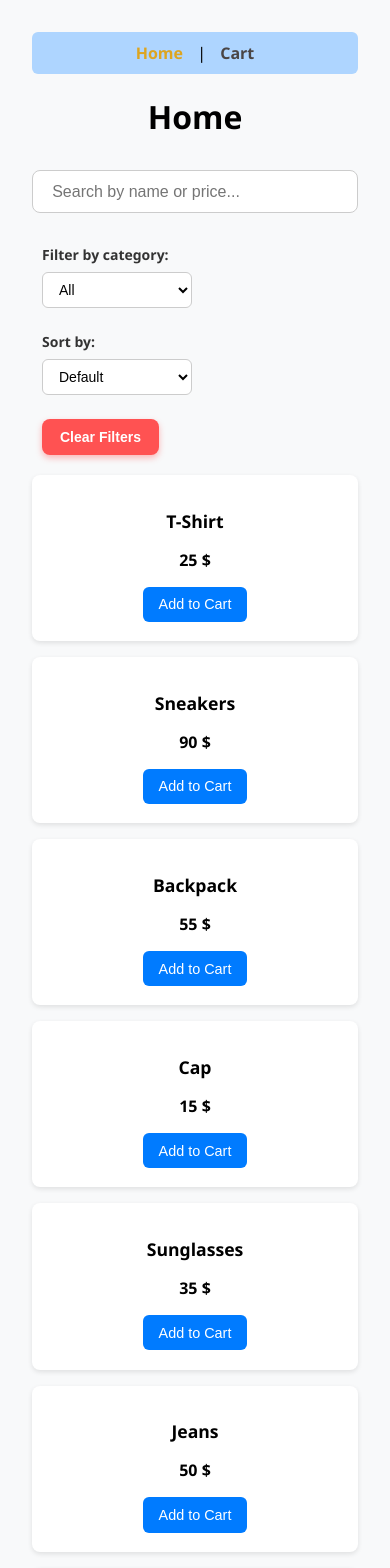
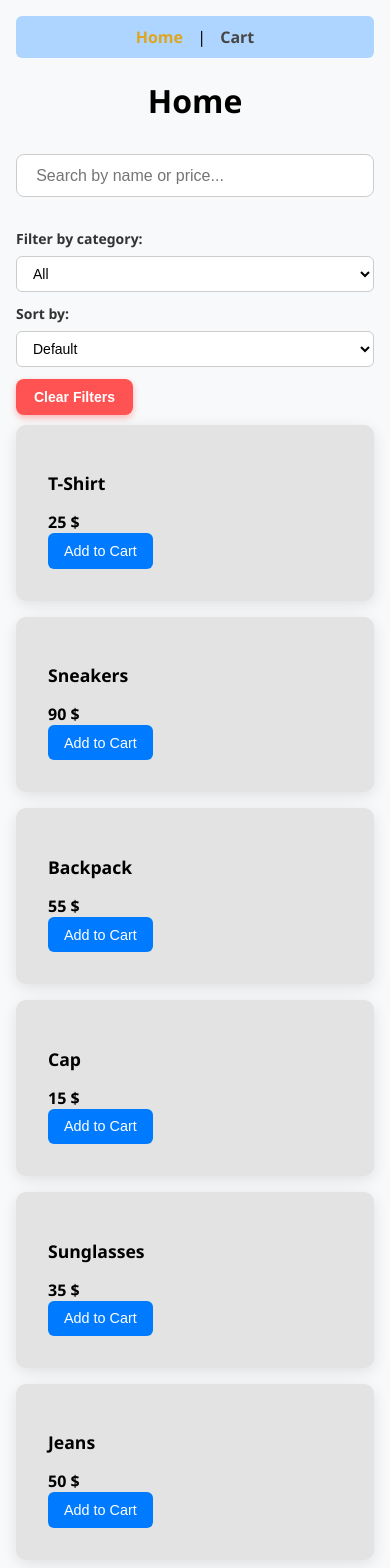
Before and after one commit to DanilZharkovJS/react-redux-mini-stor-cart, a React (Create React App) app: page /#/ in a window 390 px wide. Shown: the top 1568 px of the page. Built offline with nearby package versions, Linux system fonts and the light colour scheme.

Commit message:
Payment + new styles

```diff
--- a/package.json
+++ b/package.json
@@ -15,6 +15,7 @@
     "react-redux": "^9.2.0",
     "react-router-dom": "^7.6.3",
     "react-scripts": "5.0.1",
+    "react-toastify": "^11.0.5",
     "uuid": "^11.1.0",
     "web-vitals": "^2.1.4"
   },
--- a/src/App.css
+++ b/src/App.css
@@ -14,20 +14,38 @@ body {
   margin-bottom: 2rem;
 }
 
-.product-list,
-.cart-list {
+.product-list {
   display: grid;
   gap: 1rem;
   grid-template-columns: repeat(auto-fit, minmax(220px, 1fr));
 }
 
-.product-card,
+/* Заменённый класс для корзины: */
+.cart-list-wrapper {
+  max-height: 400px;
+  overflow-y: auto;
+  padding-right: 6px; /* для скроллбара */
+  margin-bottom: 1rem;
+}
+
+.cart-list {
+  list-style: none;
+  padding: 0;
+  margin: 0;
+  display: flex;
+  flex-direction: column;
+  gap: 1rem;
+}
+
 .cart-item {
   background: white;
   padding: 1.2rem;
   border-radius: 8px;
   box-shadow: 0 2px 5px rgba(0,0,0,0.1);
-  text-align: center;
+  display: flex;
+  justify-content: space-between;
+  align-items: center;
+  text-align: left;
 }
 
 .product-name {
@@ -37,12 +55,68 @@ body {
 
 .product-price {
   font-weight: bold;
+  margin-bottom: 0;
+  margin-left: 10px;
+  white-space: nowrap;
+}
+
+.remove-btn,
+.del-all-btn {
+  background-color: #dc3545;
+  color: white;
+  border: none;
+  padding: 0.6rem 1rem;
+  border-radius: 6px;
+  cursor: pointer;
+  font-size: 0.9rem;
+  transition: background 0.3s;
+  user-select: none;
+  white-space: nowrap;
+}
+
+.remove-btn:hover,
+.del-all-btn:hover {
+  background-color: #a71d2a;
+}
+
+.del-all-btn {
   margin-bottom: 1rem;
 }
 
-.add-btn,
-.remove-btn,
-.del-all-btn {
+.remove-btn {
+  margin-left: 20px;
+}
+.pay-btn {
+  background-color: #2badb8; /* зелёный */
+  color: white;
+  border: none;
+  padding: 10px;
+  border-radius: 6px;
+  cursor: pointer;
+  font-size: 1rem;
+  font-weight: 700;
+  transition: background-color 0.3s ease;
+  user-select: none;
+  margin-top: 1rem;
+  margin-left: 10px;
+  display: inline-block;
+  min-width: 100px;
+}
+
+.pay-btn:hover {
+  background-color: #218838;
+}
+
+.pay-btn:active {
+  background-color: #1e7e34;
+}
+
+.pay-btn:disabled {
+  background-color: #94d3a2;
+  cursor: not-allowed;
+}
+
+.add-btn {
   background-color: #007bff;
   color: white;
   border: none;
@@ -58,25 +132,12 @@ body {
   cursor: not-allowed;
 }
 
-.del-all-btn {
-  background-color: #dc3545;
-  margin-bottom: 1rem;
-}
-
-.remove-btn {
-  background-color: #dc3545;
-}
-
-.add-btn:hover:not(.disabled),
-.remove-btn:hover,
-.del-all-btn:hover {
-  background-color: #0056b3;
-}
-
 .total {
   margin-top: 2rem;
   font-size: 1.3rem;
   text-align: right;
+  font-weight: 700;
+  color: #222;
 }
 
 .empty-msg {
@@ -84,6 +145,7 @@ body {
   font-style: italic;
   color: gray;
 }
+
 .nav-bar {
   background-color: #aed5ff;
   padding: 10px 20px;
@@ -103,9 +165,11 @@ body {
 .nav-bar a:hover {
   color: #9c8306;
 }
+
 .nav-link.active {
    color: #DDA520;
 }
+
 .filters-row {
   display: flex;
   align-items: center;
@@ -174,7 +238,6 @@ body {
   box-shadow: none;
 }
 
-
 .search-wrapper {
   display: flex;
   justify-content: center;
@@ -196,3 +259,90 @@ body {
   border-color: #007bff;
   box-shadow: 0 0 0 2px rgba(0, 123, 255, 0.2);
 }
+.product-list-wrapper {
+  width: 100%;
+  box-sizing: border-box;
+}
+
+.product-list {
+  display: grid;
+  gap: 1rem;
+  grid-template-columns: repeat(auto-fit, minmax(220px, 1fr));
+}
+
+.product-card-container {
+  width: 100%;
+  padding: 1rem;
+  box-sizing: border-box;
+  background-color: #e3e3e3;
+  border-radius: 10px;
+  box-shadow: 0 4px 15px rgba(0, 0, 0, 0.1);
+  transition: box-shadow 0.3s ease, transform 0.3s ease;
+  cursor: pointer;
+}
+
+.product-card-container:hover {
+  box-shadow: 0 8px 25px rgba(0, 0, 0, 0.15);
+  transform: translateY(-4px);
+}
+
+@media (max-width: 600px) {
+  body {
+    padding: 1rem;
+  }
+
+  .product-list {
+    grid-template-columns: 1fr; /* один столбец */
+    gap: 1rem;
+  }
+
+  .cart-list-wrapper {
+    max-height: 300px;
+  }
+
+  .cart-item {
+    flex-direction: column;
+    align-items: flex-start;
+    gap: 0.5rem;
+  }
+
+  .product-price {
+    margin-left: 0;
+  }
+
+  .remove-btn,
+  .pay-btn,
+  .del-all-btn {
+    width: 100%;
+    margin-left: 0;
+    padding: 0.8rem 0;
+  }
+
+  .pay-btn {
+    margin-top: 1rem;
+  }
+
+  .filters-row {
+    flex-direction: column;
+    gap: 12px;
+    margin: 10px 0;
+  }
+
+  .category-wrapper,
+  .sort-wrapper,
+  .filters-reset-wrapper {
+    min-width: 100%;
+  }
+
+  .search-input {
+    max-width: 100%;
+  }
+  .product-list {
+    grid-template-columns: 1fr;
+  }
+
+  .product-card {
+    padding: 1rem;
+  }
+
+}
--- a/src/App.js
+++ b/src/App.js
@@ -3,6 +3,7 @@ import Home from './pages/HomePage/Home'
 import Cart from './pages/CartPage/Cart'
 import './App.css'
 import CartSaver from './pages/CartPage/CartSaver'
+import {ToastContainer } from 'react-toastify'
 
 function App() {
   return (
@@ -22,6 +23,7 @@ function App() {
         <Route path="/cart" element={<Cart />} />
       </Routes>
       <CartSaver />
+      <ToastContainer position="bottom-right" autoClose={2000} />
     </div>
   )
 }
--- a/src/pages/CartPage/Cart.jsx
+++ b/src/pages/CartPage/Cart.jsx
@@ -4,11 +4,20 @@ import {
   toggleCart,
   deleteAllCart,
 } from '../../redux/slices/productsSlice'
-
+import { useEffect, useRef } from 'react'
+import {
+  selectError,
+  setClearError,
+  setError,
+} from '../../redux/slices/errorsSlice'
+import { toast } from 'react-toastify'
 
 function Cart() {
   const dispatch = useDispatch()
+  const toastId = useRef(null)
+  const timeoutRef = useRef(null)
   const products = useSelector(selectProducts)
+  const message = useSelector(selectError)
 
   const filteredProducts = products.filter((product) => product.isAddedToCart)
   const totalPrice = filteredProducts.reduce((sum, p) => sum + p.price, 0)
@@ -20,33 +29,84 @@ function Cart() {
   const handleDelAll = () => {
     dispatch(deleteAllCart())
   }
+  const handlePayAll = () => {
+    dispatch(setError('Processing..'))
+
+    setTimeout(() => {
+      dispatch(setError('Done!'))
+      dispatch(setClearError())
+      setTimeout(() => {
+        dispatch(deleteAllCart())
+      }, 1000)
+    }, 4000)
+  }
+  useEffect(() => {
+    if (message === 'Processing..') {
+      toastId.current = toast.loading(message, {
+        hideProgressBar: true,
+      })
+
+      timeoutRef.current = setTimeout(() => {
+        toast.update(toastId.current, {
+          render: 'Done!',
+          type: 'success',
+          hideProgressBar: true,
+          isLoading: false,
+          autoClose: 2000,
+        })
+      }, 2000)
+    }
+
+    return () => {
+      clearTimeout(timeoutRef.current)
+      if (toastId.current) {
+        toast.dismiss(toastId.current)
+        toastId.current = null
+      }
+    }
+  }, [message])
 
   return (
     <div className="cart">
       <h1 className="title">Cart</h1>
       {filteredProducts.length > 0 ? (
         <>
+          <div className="cart-controls">
             <button onClick={handleDelAll} className="del-all-btn">
               Delete All
             </button>
-          <div className="cart-list">
+            <button onClick={handlePayAll} className="pay-btn">
+              Pay
+            </button>
+          </div>
+          <div className="cart-list-wrapper">
+            <ul className="cart-list">
               {filteredProducts.map((product) => (
-              <div className="cart-item" key={product.id}>
+                <li className="cart-item" key={product.id}>
+                  <div className="product-info">
                     <h2 className="product-name">{product.name}</h2>
                     <p className="product-price">{product.price} $</p>
+                  </div>
+                  <div className="remove-btn-wrapper">
                     <button
                       onClick={() => handleDeleteCart(product.id)}
                       className="remove-btn"
                     >
-                  Delete from Cart
+                      Delete
                     </button>
                   </div>
+                </li>
               ))}
+            </ul>
           </div>
+          <div className="total-wrapper">
             <h2 className="total">Total: {totalPrice} $</h2>
+          </div>
         </>
       ) : (
+        <div className="empty-msg-wrapper">
           <p className="empty-msg">Your cart is empty.</p>
+        </div>
       )}
     </div>
   )
--- a/src/pages/HomePage/Home.jsx
+++ b/src/pages/HomePage/Home.jsx
@@ -103,20 +103,26 @@ function Home() {
           </button>
         </div>
       </div>
+      <div className="product-list-wrapper">
         <div className="product-list">
           {sortedAndFilteredProducts.map((product) => (
-          <div className="product-card" key={product.id}>
+            <div className="product-card-container" key={product.id}>
+              <div className="product-card">
                 <h2 className="product-name">{product.name}</h2>
                 <p className="product-price">{product.price} $</p>
                 <button
-              className={`add-btn ${product.isAddedToCart ? 'disabled' : ''}`}
+                  className={`add-btn ${
+                    product.isAddedToCart ? 'disabled' : ''
+                  }`}
                   onClick={() => handleAddCart(product.id)}
                   disabled={product.isAddedToCart}
                 >
                   {product.isAddedToCart ? 'In Cart' : 'Add to Cart'}
                 </button>
               </div>
+            </div>
           ))}
+        </div>
       </div>
     </div>
   )
--- /dev/null
+++ b/src/redux/slices/errorsSlice.js
@@ -0,0 +1,23 @@
+import { createSlice } from '@reduxjs/toolkit'
+import { act } from 'react'
+
+const initialState = {
+  message: '',
+}
+
+const errorSlice = createSlice({
+  name: 'errors',
+  initialState,
+  reducers: {
+    setError: (state, action) => {
+      state.message = action.payload
+    },
+    setClearError: () => {
+      return initialState
+    }
+  },
+})
+
+export const { setError, setClearError } = errorSlice.actions
+export const selectError = (state) => state.errors.message
+export default errorSlice.reducer
--- a/src/redux/store.js
+++ b/src/redux/store.js
@@ -1,11 +1,13 @@
 import { configureStore } from '@reduxjs/toolkit'
 import productsReducer from './slices/productsSlice'
 import filtersReducer from './slices/filterSlice'
+import errorsReducer from './slices/errorsSlice'
 
 const store = configureStore({
   reducer: {
     products: productsReducer,
     filters: filtersReducer,
+    errors: errorsReducer,
   },
 })
 
```
Also changed, not shown: 1 other file (tests, documents, lock files or other folders). Lines whose indentation alone changed are shown as unchanged.
